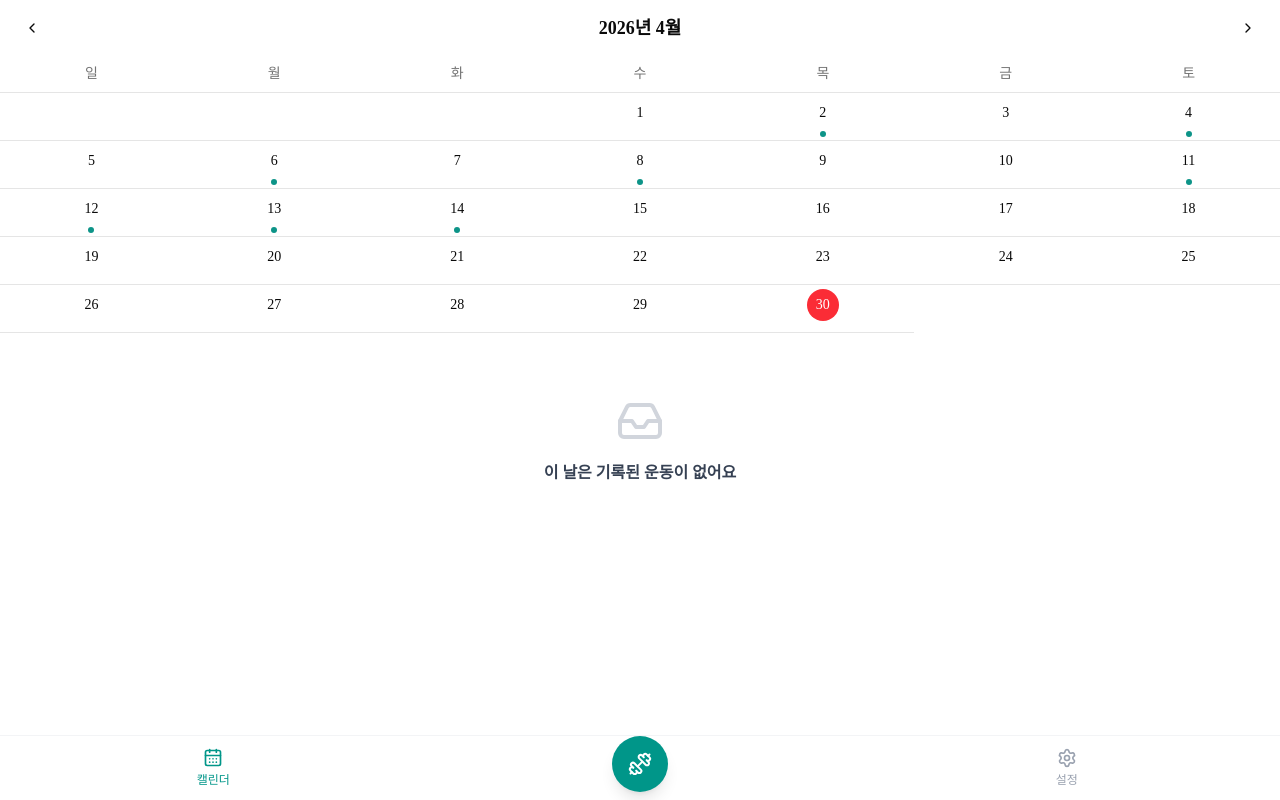
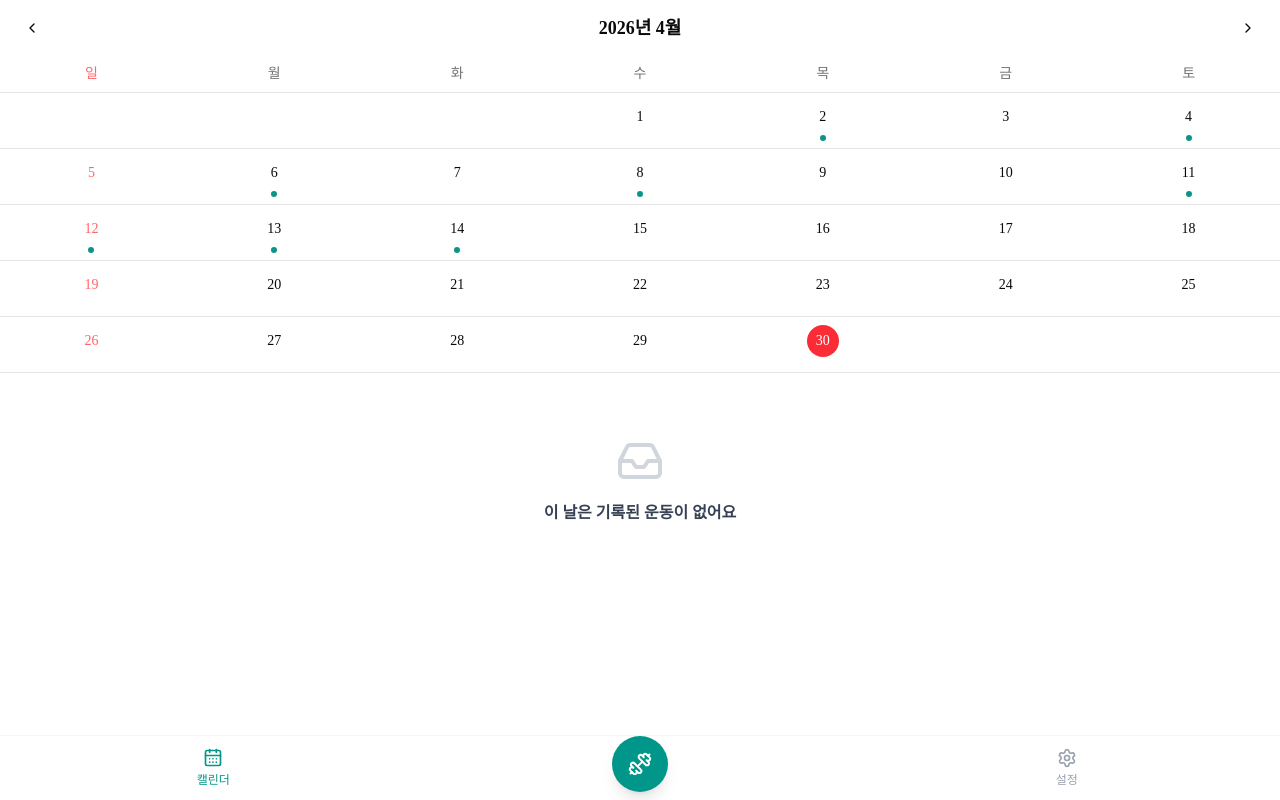
Before and after one commit to bitgedev/snapmove, a Next.js app: page /calendar in a window 1280 px wide. Built offline with nearby package versions, Linux system fonts and the light colour scheme.

Commit message:
eat(calendar): highlight Sundays in red and pad grid to full weeks

```diff
--- a/src/components/calendar/CalendarGrid.tsx
+++ b/src/components/calendar/CalendarGrid.tsx
@@ -1,53 +1,78 @@
 interface CalendarGridProps {
-    currentMonth:Date;
-    today:Date;
-    workoutDates:Set<string>;
-    selectedDate:Date|null;
-    onSelectDate:(date:Date)=>void;
+  currentMonth: Date;
+  today: Date;
+  workoutDates: Set<string>;
+  selectedDate: Date | null;
+  onSelectDate: (date: Date) => void;
 }
-const dayOfTheWeek = ["일","월","화","수","목","금","토"];
-export default function CalendarGrid({currentMonth, today, workoutDates, selectedDate, onSelectDate}:CalendarGridProps) {
+
+const dayOfTheWeek = ["일", "월", "화", "수", "목", "금", "토"];
+
+export default function CalendarGrid({
+  currentMonth,
+  today,
+  workoutDates,
+  selectedDate,
+  onSelectDate,
+}: CalendarGridProps) {
   const year = currentMonth.getFullYear();
   const month = currentMonth.getMonth();
-    const firstDayOfWeek = new Date(year, month, 1).getDay()
+  const firstDayOfWeek = new Date(year, month, 1).getDay();
   const lastDayOfMonth = new Date(year, month + 1, 0).getDate();
   const cells = [
     ...Array(firstDayOfWeek).fill(null),
-        ...Array.from({length:lastDayOfMonth}, (_, i) => i+ 1),
+    ...Array.from({ length: lastDayOfMonth }, (_, i) => i + 1),
   ];
+  const totalCells = Math.ceil(cells.length / 7) * 7;
+  const paddedCells = [
+    ...cells,
+    ...Array(totalCells - cells.length).fill(null),
+  ];
+
   return (
     <div className="grid grid-cols-7">
-            {dayOfTheWeek.map((day)=> (
+      {dayOfTheWeek.map((day, i) => (
         <div
-                className="border-b border-border text-center text-sm text-muted-foreground font-medium py-2"
-                key={day}>{day}</div>
+          className={`border-b border-border text-center text-sm font-medium py-2 ${i === 0 ? "text-red-400" : "text-muted-foreground"}`}
+          key={day}
+        >
+          {day}
+        </div>
       ))}
-            {cells.map((cell, index) => {
-                if(cell===null) return <div className="border-b border-border" key={index}></div>;
-                const dateStr=`${year}-${String(month+1).padStart(2,"0")}-${String(cell).padStart(2,"0")}`;
+      {paddedCells.map((cell, index) => {
+        if (cell === null)
+          return <div className="border-b border-border" key={index} />;
+
+        const isSunday = index % 7 === 0;
+        const dateStr = `${year}-${String(month + 1).padStart(2, "0")}-${String(cell).padStart(2, "0")}`;
         const hasWorkout = workoutDates.has(dateStr);
-                //선택날짜
-                const isSelected = selectedDate?.getFullYear()===year
-                && selectedDate?.getMonth()===month
-                && selectedDate?.getDate()===cell;
-                //오늘날짜
-                const isToday = today.getFullYear()===year
-                && today.getMonth()===month
-                && today.getDate()===cell;
+        const isSelected =
+          selectedDate?.getFullYear() === year &&
+          selectedDate?.getMonth() === month &&
+          selectedDate?.getDate() === cell;
+        const isToday =
+          today.getFullYear() === year &&
+          today.getMonth() === month &&
+          today.getDate() === cell;
+
         const circleClass = isToday
           ? "bg-red-500 text-white"
           : isSelected
             ? "bg-brand-button text-white font-semibold"
+            : isSunday
+              ? "text-red-400"
               : "";
+
         return (
-                    <div key={index}
-                        className="border-b border-border flex flex-col items-center h-12 justify-center cursor-pointer"
+          <div
+            key={index}
+            className="border-b border-border flex flex-col items-center h-14 justify-center cursor-pointer"
             onClick={() => onSelectDate(new Date(year, month, cell))}
           >
             <div className={`w-8 h-8 flex items-center justify-center rounded-full text-sm ${circleClass}`}>
               {cell}
             </div>
-                        <div className={`w-1.5 h-1.5 rounded-full bg-brand-button mx-auto mt-0.5 ${hasWorkout ? "" : "invisible"}`}></div>
+            <div className={`w-1.5 h-1.5 rounded-full bg-brand-button mx-auto mt-0.5 ${hasWorkout ? "" : "invisible"}`} />
           </div>
         );
       })}
```
Lines whose indentation alone changed are shown as unchanged.
